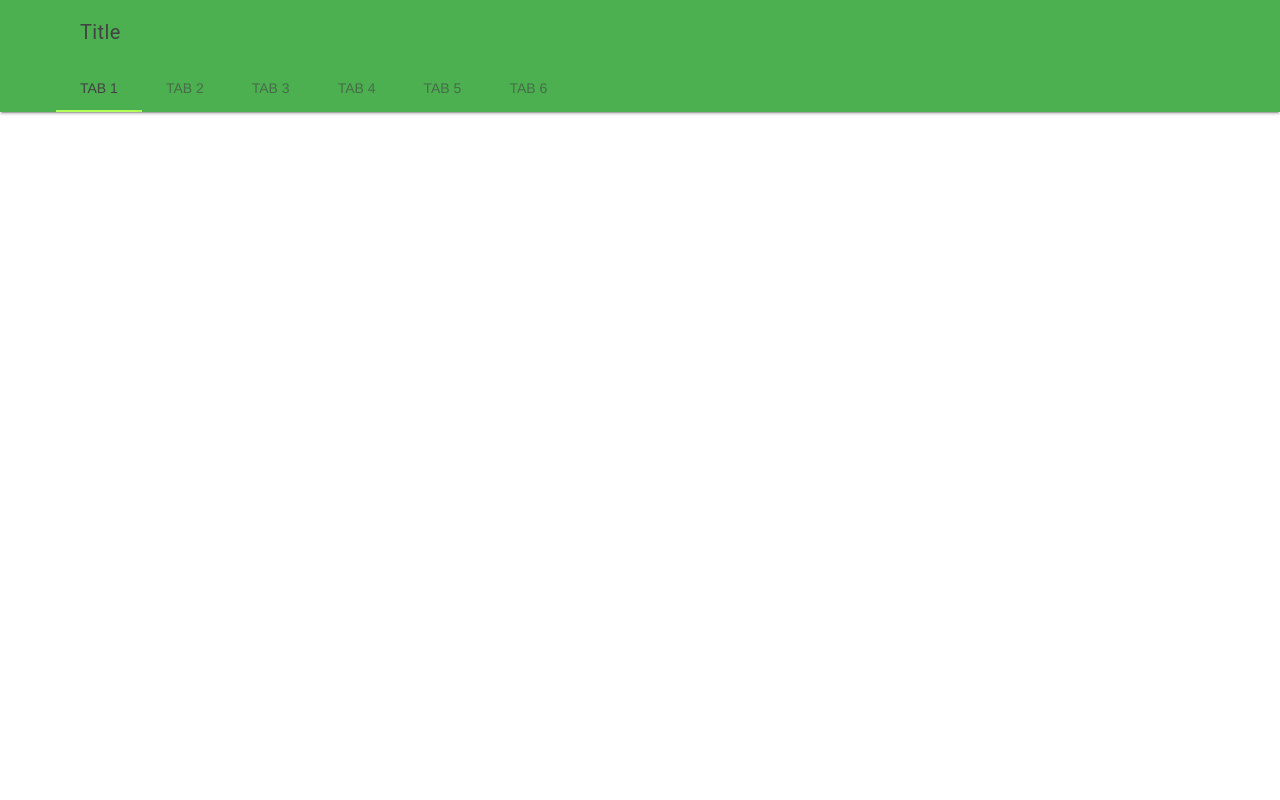
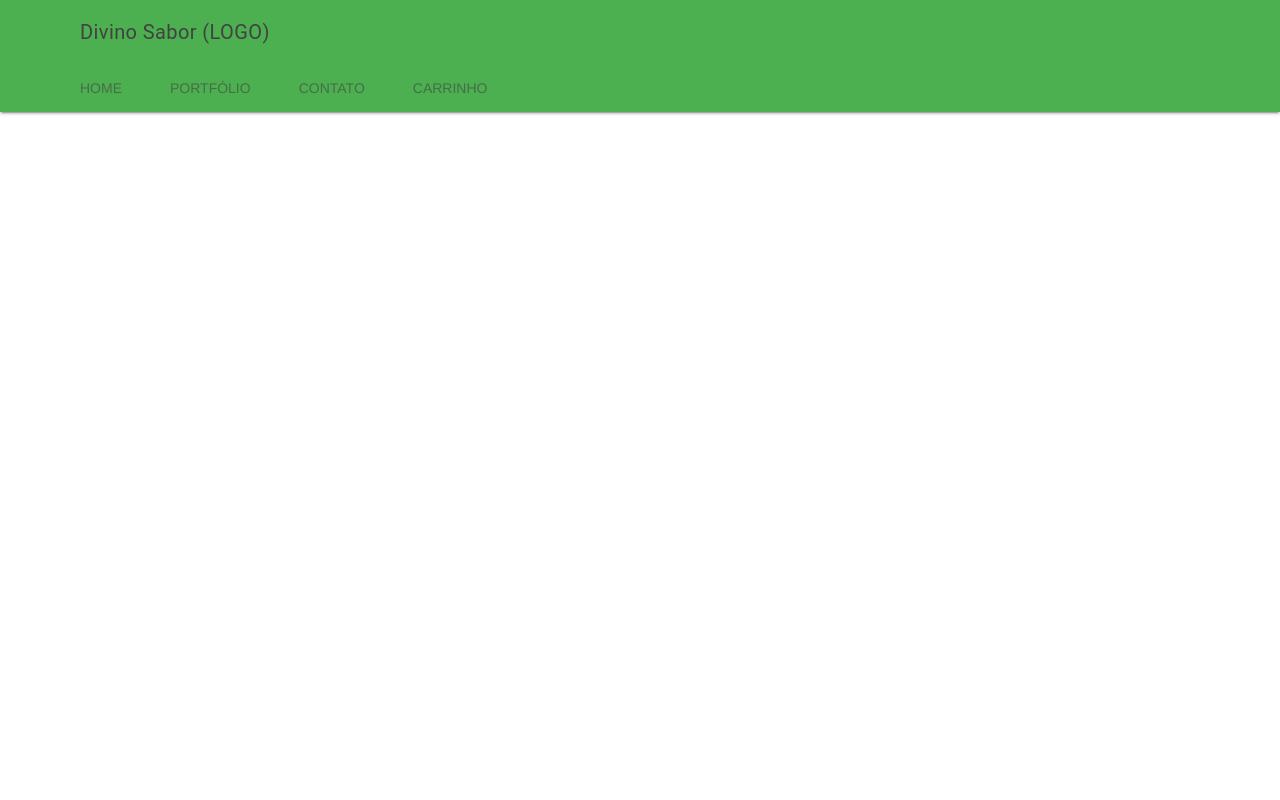
Before and after one commit to sessimsamirah/DivinoSabor, a PHP site: page /head.php in a window 1280 px wide. Run offline with PHP 8.4, Linux system fonts and the light colour scheme.

Commit message:
Testando cabeçalho2

```diff
--- a/head.php
+++ b/head.php
@@ -11,42 +11,16 @@
   <header class="mdl-layout__header">
     <div class="mdl-layout__header-row">
       <!-- Title -->
-      <span class="mdl-layout-title">Title</span>
+      <span class="mdl-layout-title">Divino Sabor (LOGO)</span>
     </div>
     <!-- Tabs -->
     <div class="mdl-layout__tab-bar mdl-js-ripple-effect">
-      <a href="#scroll-tab-1" class="mdl-layout__tab is-active">Tab 1</a>
-      <a href="#scroll-tab-2" class="mdl-layout__tab">Tab 2</a>
-      <a href="#scroll-tab-3" class="mdl-layout__tab">Tab 3</a>
-      <a href="#scroll-tab-4" class="mdl-layout__tab">Tab 4</a>
-      <a href="#scroll-tab-5" class="mdl-layout__tab">Tab 5</a>
-      <a href="#scroll-tab-6" class="mdl-layout__tab">Tab 6</a>
+      <a href="#scroll-tab-1" class="mdl-layout__tab is-active">Home</a>
+      <a href="#scroll-tab-2" class="mdl-layout__tab">Portfólio</a>
+      <a href="#scroll-tab-3" class="mdl-layout__tab">Contato</a>
+      <a href="#scroll-tab-4" class="mdl-layout__tab">Carrinho</a>
     </div>
   </header>
-  <div class="mdl-layout__drawer">
-    <span class="mdl-layout-title">Title</span>
-  </div>
-  <main class="mdl-layout__content">
-    <section class="mdl-layout__tab-panel is-active" id="scroll-tab-1">
-      <div class="page-content"><!-- Your content goes here --></div>
-    </section>
-    <section class="mdl-layout__tab-panel" id="scroll-tab-2">
-      <div class="page-content"><!-- Your content goes here --></div>
-    </section>
-    <section class="mdl-layout__tab-panel" id="scroll-tab-3">
-      <div class="page-content"><!-- Your content goes here --></div>
-    </section>
-    <section class="mdl-layout__tab-panel" id="scroll-tab-4">
-      <div class="page-content"><!-- Your content goes here --></div>
-    </section>
-    <section class="mdl-layout__tab-panel" id="scroll-tab-5">
-      <div class="page-content"><!-- Your content goes here --></div>
-    </section>
-    <section class="mdl-layout__tab-panel" id="scroll-tab-6">
-      <div class="page-content"><!-- Your content goes here --></div>
-    </section>
-  </main>
-</div>
     </body>
 
 
```
